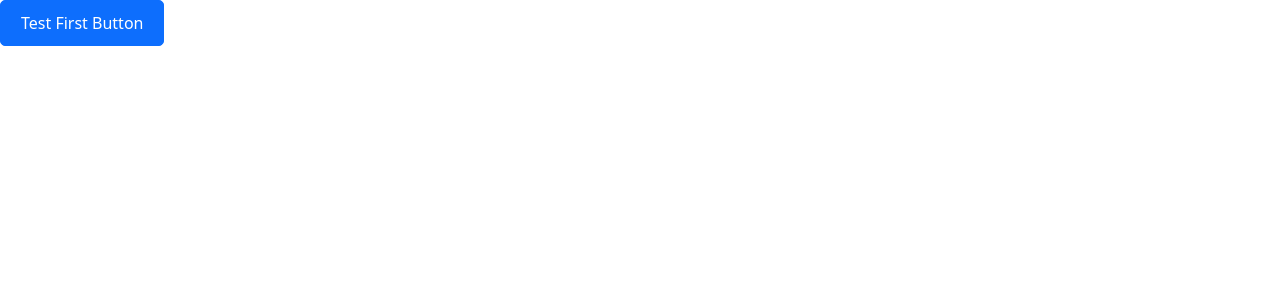
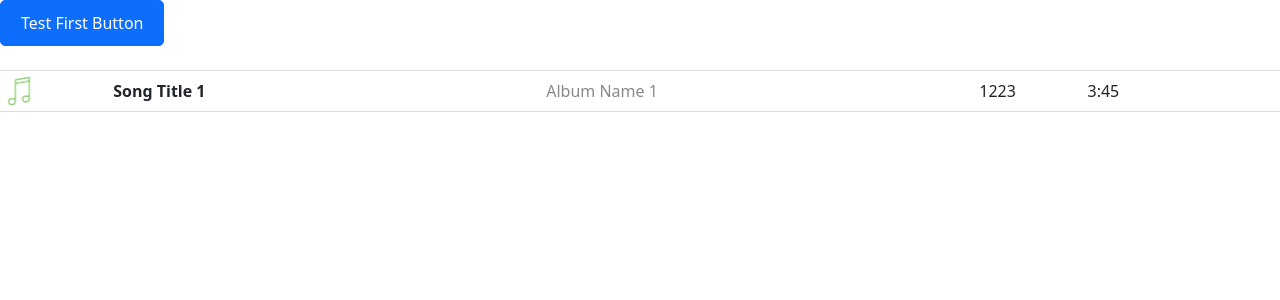
Before and after one commit to morgharrisx/fullstack-3, a React (Create React App) app in the folder frontend/: page / in a window 1280 px wide. Shown: the top 300 px of the page. Built offline with nearby package versions, Linux system fonts and the light colour scheme; the HTML template or start-up script is replaced by a standard one.

Commit message:
Create PlaylistItem
Creates and styled playlist row

```diff
--- a/frontend/src/App.js
+++ b/frontend/src/App.js
@@ -1,11 +1,21 @@
 import './App.css';
 import ReusableButton from './ReusableButton/ReusableButton';
+import PlaylistItem from './PlaylistItem/PlaylistItem';
 
 
 function App() {
   return (
     <div className="App">
       <ReusableButton text='Test First Button'></ReusableButton>
+      <div className="playlist">
+        <br></br>
+      <PlaylistItem
+        songName="Song Title 1"
+        album="Album Name 1"
+        views="1223"
+        runtime="3:45"
+      />
+      </div>
     </div>
   );
 }
--- /dev/null
+++ b/frontend/src/PlaylistItem/PlaylistItem.jsx
@@ -0,0 +1,28 @@
+import React from 'react';
+import { Row, Col, Image } from 'react-bootstrap';
+import '../PlaylistItem/playlistitem.css';
+import musicNoteImage from './images/musicnote.png';
+
+const PlaylistItem = ({ songName, album, views, runtime }) => {
+  return (
+    <Row className="playlist-item align-items-center">
+      <Col xs={1}>
+        <Image src={musicNoteImage} className="music-note-image" />
+      </Col>
+      <Col xs={4}>
+        <span className="song-name">{songName}</span>
+      </Col>
+      <Col xs={4}>
+        <span className="album-name">{album}</span>
+      </Col>
+      <Col xs={1}>
+        <span className="views">{views}</span>
+      </Col>
+      <Col xs={1}>
+        <span className="runtime">{runtime}</span>
+      </Col>
+    </Row>
+  );
+};
+
+export default PlaylistItem;
--- /dev/null
+++ b/frontend/src/PlaylistItem/playlistitem.css
@@ -0,0 +1,27 @@
+.playlist-item {
+    padding: 5px 0;
+    padding-left: 5px;
+    border-bottom: 1px solid #ddd;
+    border-top: 1px solid #ddd;
+  }
+
+  .music-note-image {
+    width: 30px;
+    height: 30px;
+  }
+
+  .song-name, .album-name, .views, .runtime {
+    font-size: 16px;
+  }
+
+  .song-name {
+    font-weight: bold;
+  }
+
+  .album-name {
+    color: #888;
+  }
+
+  .views, .runtime {
+    text-align: right;
+  }
```
Also changed, not shown: frontend/src/PlaylistItem/images/musicnote.png (added).
